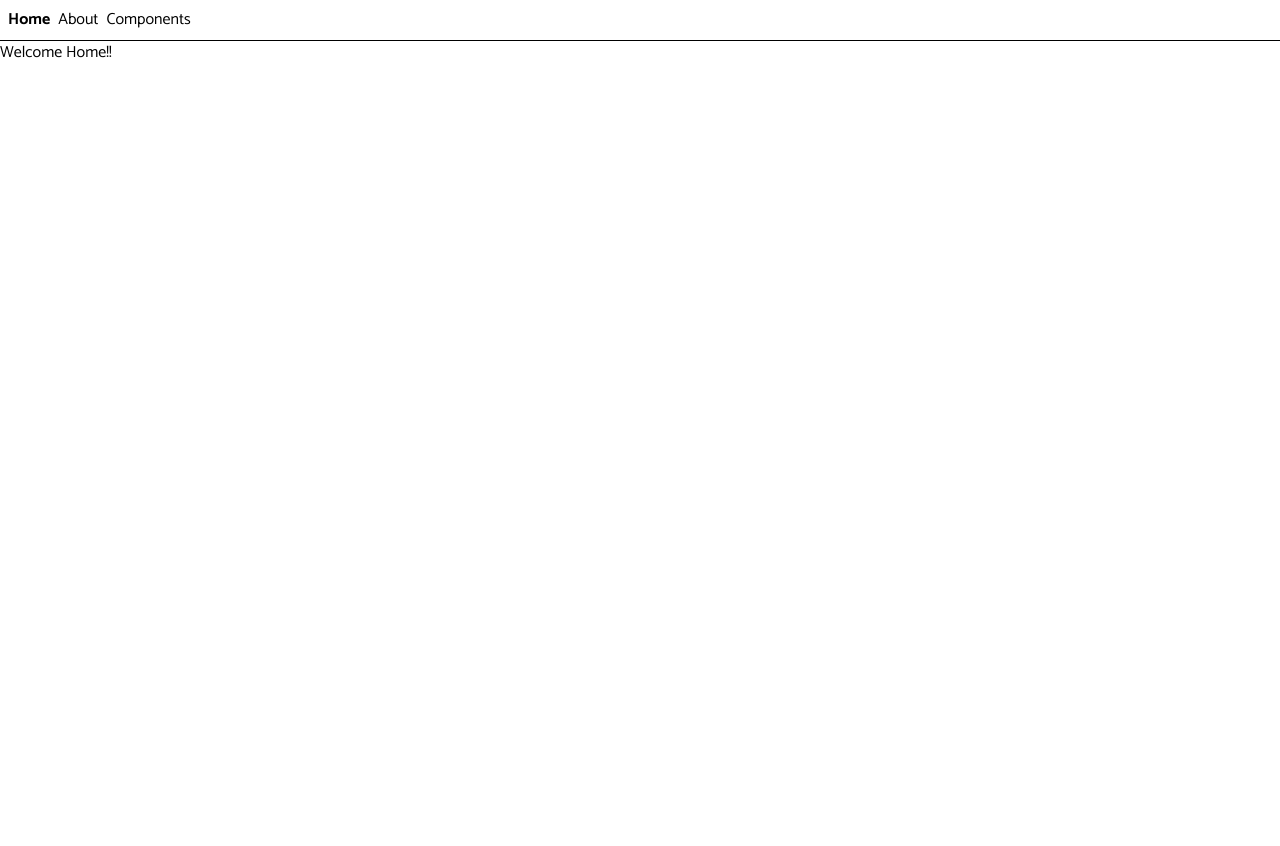
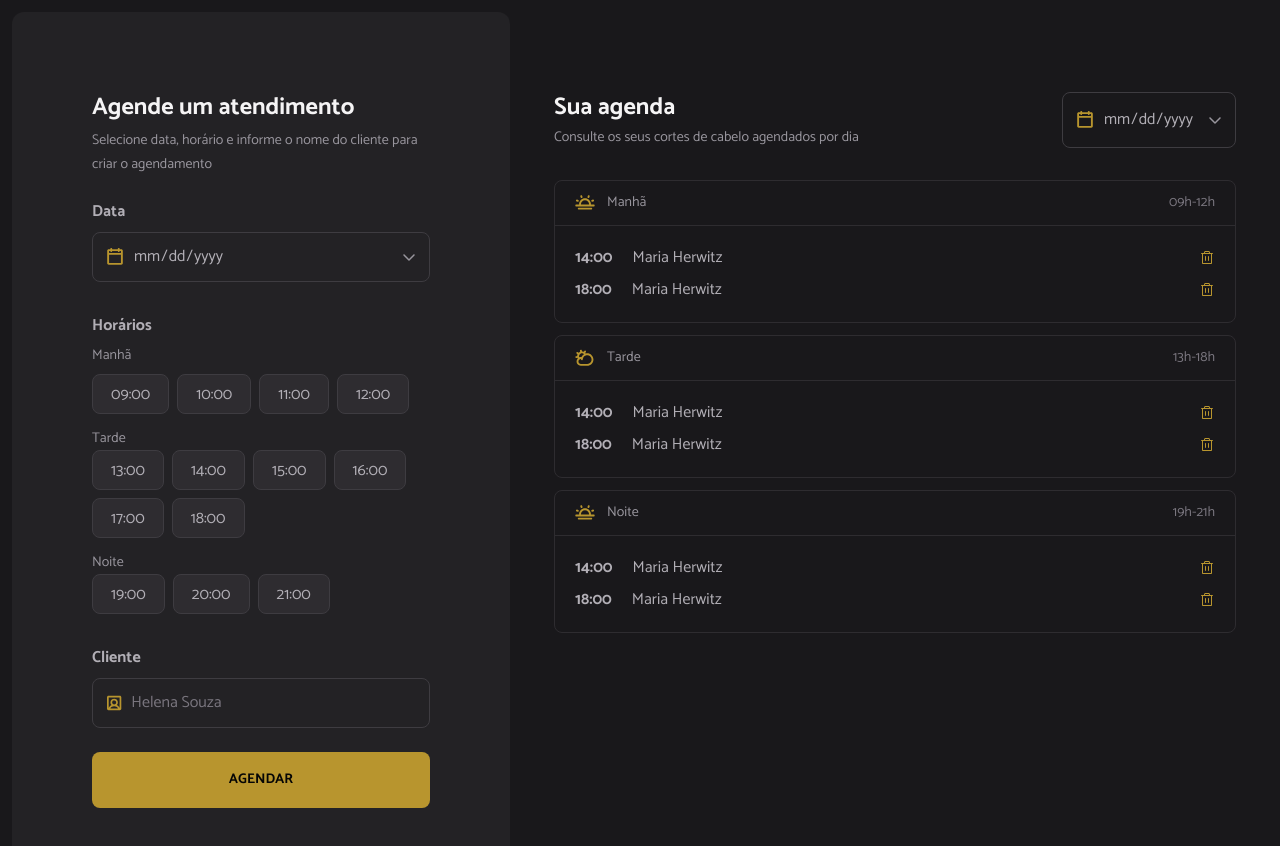
Before and after one commit to guithr/hairday-react, a React (Vite) app: page / in a window 1280 px wide. Shown: the top 846 px of the page. Before the commit the page ends 800 px from the top, so only its background shows below. Built offline with nearby package versions, Linux system fonts and the light colour scheme.

Commit message:
feat: implement Schedule and SideBar components

```diff
--- a/index.html
+++ b/index.html
@@ -13,7 +13,7 @@
 
     <title>Hair Day | React</title>
   </head>
-  <body>
+  <body class="bg-gray-800">
     <div id="root"></div>
     <script type="module" src="/src/main.tsx"></script>
   </body>
--- a/src/components/text.tsx
+++ b/src/components/text.tsx
@@ -5,9 +5,9 @@ export const textVariants = tv({
   base: "font-sans",
   variants: {
     variant: {
-      "title-lg": "text-4xl leading-6 font-bold",
-      "title-md": "text-lg leading-6 font-bold",
-      "title-sm": "text-base leading-5 font-bold",
+      "title-lg": "text-2xl/8 leading-8 font-bold",
+      "title-md": "text-base leading-6 font-bold",
+      "title-sm": "text-sm leading-5 font-bold",
       "text-md": "text-base leading-6 font-normal",
       "text-sm": "text-sm leading-5 font-normal",
     },
--- /dev/null
+++ b/src/core-componentes/schedule.tsx
@@ -0,0 +1,144 @@
+import { DatePicker } from "../components/date-picker";
+import { Icon } from "../components/icon";
+import { Text } from "../components/text";
+import SunHorizon from "../assets/icons/SunHorizon.svg?react";
+import CloudSun from "../assets/icons/CloudSun.svg?react";
+import MoonStars from "../assets/icons/MoonStars.svg?react";
+import Trash from "../assets/icons/Trash.svg?react";
+import { ButtonIcon } from "../components/button-icon";
+
+export function Schedule() {
+  return (
+    <div className="w-full py-20">
+      <div className="mx-auto flex flex-col gap-8 max-w-170.5">
+        <header className="flex justify-between gap-6">
+          <div className="flex flex-col gap-1">
+            <Text as="h1" variant="title-lg" className="text-gray-100">
+              Sua agenda
+            </Text>
+            <Text variant="text-sm" className="text-gray-300">
+              Consulte os seus cortes de cabelo agendados por dia
+            </Text>
+          </div>
+          <DatePicker />
+        </header>
+
+        <div className="flex flex-col gap-3">
+          <div className="border border-gray-600 rounded-lg ">
+            <div className="flex justify-between py-3 px-5 border-b border-b-gray-600">
+              <div className="flex gap-3 items-center ">
+                <Icon svg={SunHorizon} className="fill-yellow size-5" />
+                <Text variant="text-sm" className="text-gray-300">
+                  Manhã
+                </Text>
+              </div>
+              <Text variant="text-sm" className="text-gray-400">
+                09h-12h
+              </Text>
+            </div>
+            <div className="flex flex-col gap-2 p-5">
+              <div className="flex">
+                <div className="flex w-full justify-between items-center">
+                  <div className="flex gap-5 items-center">
+                    <Text variant="title-md" className="text-gray-200">
+                      14:00
+                    </Text>
+                    <Text className="text-gray-200">Maria Herwitz</Text>
+                  </div>
+                  <ButtonIcon icon={Trash} ariaLabel={"Lixeira"} />
+                </div>
+              </div>
+              <div className="flex">
+                <div className="flex w-full justify-between items-center">
+                  <div className="flex gap-5 justify-center items-center">
+                    <Text variant="title-md" className="text-gray-200">
+                      18:00
+                    </Text>
+                    <Text className="text-gray-200">Maria Herwitz</Text>
+                  </div>
+                  <ButtonIcon icon={Trash} ariaLabel={"Lixeira"} />
+                </div>
+              </div>
+            </div>
+          </div>
+
+          <div className="border border-gray-600 rounded-lg ">
+            <div className="flex justify-between py-3 px-5 border-b border-b-gray-600">
+              <div className="flex gap-3 items-center ">
+                <Icon svg={CloudSun} className="fill-yellow size-5" />
+                <Text variant="text-sm" className="text-gray-300">
+                  Tarde
+                </Text>
+              </div>
+              <Text variant="text-sm" className="text-gray-400">
+                13h-18h
+              </Text>
+            </div>
+            <div className="flex flex-col gap-2 p-5">
+              <div className="flex">
+                <div className="flex w-full justify-between items-center">
+                  <div className="flex gap-5 items-center">
+                    <Text variant="title-md" className="text-gray-200">
+                      14:00
+                    </Text>
+                    <Text className="text-gray-200">Maria Herwitz</Text>
+                  </div>
+                  <ButtonIcon icon={Trash} ariaLabel={"Lixeira"} />
+                </div>
+              </div>
+              <div className="flex">
+                <div className="flex w-full justify-between items-center">
+                  <div className="flex gap-5 justify-center items-center">
+                    <Text variant="title-md" className="text-gray-200">
+                      18:00
+                    </Text>
+                    <Text className="text-gray-200">Maria Herwitz</Text>
+                  </div>
+                  <ButtonIcon icon={Trash} ariaLabel={"Lixeira"} />
+                </div>
+              </div>
+            </div>
+          </div>
+
+          <div className="border border-gray-600 rounded-lg ">
+            <div className="flex justify-between py-3 px-5 border-b border-b-gray-600">
+              <div className="flex gap-3 items-center ">
+                <Icon svg={SunHorizon} className="fill-yellow size-5" />
+                <Text variant="text-sm" className="text-gray-300">
+                  Noite
+                </Text>
+              </div>
+              <Text variant="text-sm" className="text-gray-400">
+                19h-21h
+              </Text>
+            </div>
+            <div className="flex flex-col gap-2 p-5">
+              <div className="flex">
+                <div className="flex w-full justify-between items-center">
+                  <div className="flex gap-5 items-center">
+                    <Text variant="title-md" className="text-gray-200">
+                      14:00
+                    </Text>
+                    <Text className="text-gray-200">Maria Herwitz</Text>
+                  </div>
+                  <ButtonIcon icon={Trash} ariaLabel={"Lixeira"} />
+                </div>
+              </div>
+              <div className="flex">
+                <div className="flex w-full justify-between items-center">
+                  <div className="flex gap-5 justify-center items-center">
+                    <Text variant="title-md" className="text-gray-200">
+                      18:00
+                    </Text>
+                    <Text className="text-gray-200">Maria Herwitz</Text>
+                  </div>
+                  <ButtonIcon icon={Trash} ariaLabel={"Lixeira"} />
+                </div>
+              </div>
+            </div>
+          </div>
+        </div>
+      </div>
+    </div>
+  );
+}
--- /dev/null
+++ b/src/core-componentes/sidebar.tsx
@@ -0,0 +1,83 @@
+import { DatePicker } from "../components/date-picker";
+import { Text } from "../components/text";
+import { TextInput } from "../components/text-input";
+import { TimeSelect } from "../components/time-select";
+import User from "../assets/icons/UserSquare.svg?react";
+import { Button } from "../components/button";
+
+export function SideBar() {
+  return (
+    <aside className="max-w-124.5 w-full flex flex-col p-20 bg-gray-700 gap-6 rounded-xl">
+      <div className="space-y-1">
+        <Text as="h2" variant="title-lg" className="text-gray-100 ">
+          Agende um atendimento
+        </Text>
+        <Text variant="text-sm" className="text-gray-300 ">
+          Selecione data, horário e informe o nome do cliente para criar o
+          agendamento
+        </Text>
+      </div>
+
+      <form>
+        <label className="flex flex-col gap-2 w-full mb-8">
+          <Text variant="title-md" className="text-gray-200 block">
+            Data
+          </Text>
+          <DatePicker />
+        </label>
+        <div className="flex flex-col gap-2 mb-8">
+          <Text as="h3" variant="title-md" className="text-gray-200 ">
+            Horários
+          </Text>
+          <div className="space-y-3">
+            <div className="flex flex-col gap-2">
+              <Text variant="text-sm" className="text-gray-300">
+                Manhã
+              </Text>
+              <div className="flex flex-wrap items-center gap-2">
+                <TimeSelect>09:00</TimeSelect>
+                <TimeSelect>10:00</TimeSelect>
+                <TimeSelect>11:00</TimeSelect>
+                <TimeSelect>12:00</TimeSelect>
+              </div>
+            </div>
+            <div>
+              <Text variant="text-sm" className="text-gray-300">
+                Tarde
+              </Text>
+              <div className="flex flex-wrap items-center gap-2">
+                <TimeSelect>13:00</TimeSelect>
+                <TimeSelect>14:00</TimeSelect>
+                <TimeSelect>15:00</TimeSelect>
+                <TimeSelect>16:00</TimeSelect>
+                <TimeSelect>17:00</TimeSelect>
+                <TimeSelect>18:00</TimeSelect>
+              </div>
+            </div>
+            <div>
+              <Text variant="text-sm" className="text-gray-300">
+                Noite
+              </Text>
+              <div className="flex flex-wrap items-center gap-2">
+                <TimeSelect>19:00</TimeSelect>
+                <TimeSelect>20:00</TimeSelect>
+                <TimeSelect>21:00</TimeSelect>
+              </div>
+            </div>
+          </div>
+        </div>
+        <div>
+          <label className="flex flex-col gap-2 w-full mb-6">
+            <Text variant="title-md" className="text-gray-200 block">
+              Cliente
+            </Text>
+            <TextInput icon={User} placeholder="Helena Souza" />
+          </label>
+        </div>
+        <div>
+          <Button type="submit">Agendar</Button>
+        </div>
+      </form>
+    </aside>
+  );
+}
--- a/src/routes/__root.tsx
+++ b/src/routes/__root.tsx
@@ -1,19 +1,7 @@
-import { createRootRoute, Link, Outlet } from "@tanstack/react-router";
+import { createRootRoute, Outlet } from "@tanstack/react-router";
 
 const RootLayout = () => (
   <>
-    <div className="p-2 flex gap-2">
-      <Link to="/" className="[&.active]:font-bold">
-        Home
-      </Link>{" "}
-      <Link to="/about" className="[&.active]:font-bold">
-        About
-      </Link>
-      <Link to="/components" className="[&.active]:font-bold">
-        Components
-      </Link>
-    </div>
-    <hr />
     <Outlet />
   </>
 );
--- a/src/routes/index.tsx
+++ b/src/routes/index.tsx
@@ -1,9 +1,16 @@
 import { createFileRoute } from "@tanstack/react-router";
+import { SideBar } from "../core-componentes/sidebar";
+import { Schedule } from "../core-componentes/schedule";
 
 export const Route = createFileRoute("/")({
   component: Index,
 });
 
 function Index() {
-  return <h1>Welcome Home!!</h1>;
+  return (
+    <main className="relative p-3 flex gap-3 flex-col md:flex-row max-w-360 mx-auto">
+      <SideBar />
+      <Schedule />
+    </main>
+  );
 }
```
